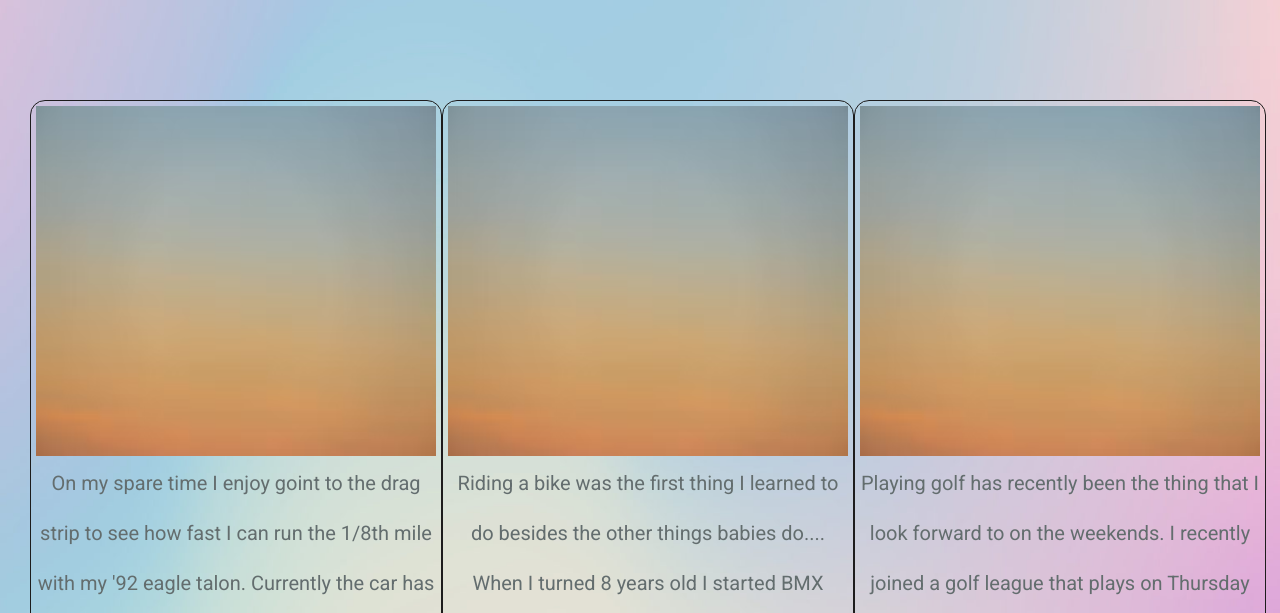
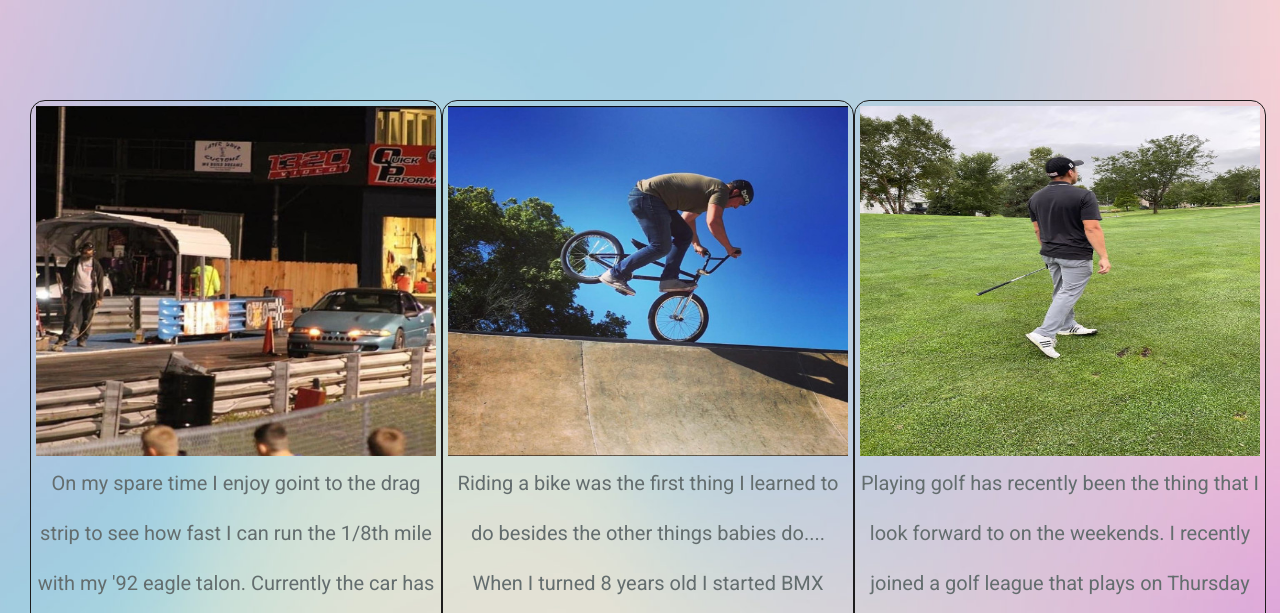
Before and after one commit to simonoscar10/bioSite, a plain HTML site: page hobbies.html in a window 1280 px wide. Shown: the part 187-800 px from the top of the page. Drawn offline with Linux system fonts and the light colour scheme.

Commit message:
PeerReviewCommit

```diff
--- a/hobbies.html
+++ b/hobbies.html
@@ -17,7 +17,7 @@
         <div class="gallery-item">
 
             <figure>
-                <img src="images/Background3.jpg" alt="">
+                <img src="images/Track.jpg" alt="">
 
                 <p>
                     On my spare time I enjoy goint to the drag strip to see how fast I can run the 1/8th mile with my '92 eagle talon.
@@ -34,7 +34,7 @@
 
 
             <figure>
-                <img src="images/Background3.jpg" alt="">
+                <img src="images/gerryBike.jpg" alt="">
 
                 <p>
                     Riding a bike was the first thing I learned to do besides the other things babies do.... When I turned 8 years old I started BMX freestyle riding. I have competed in many competitions and won.
@@ -51,7 +51,7 @@
 
 
             <figure>
-                <img src="images/Background3.jpg" alt="">
+                <img src="images/GerryGolf.jpg" alt="">
                 <p>
                     Playing golf has recently been the thing that I look forward to on the weekends. I recently joined a golf league that plays on Thursday nights.
                     Golf is very hard sport to learn, because it requires your body to move differently.
```
Also changed, not shown: index.html (+3 -3 lines), images/CarShop.jpg (added), images/ElectricalPanel.jpg (added), images/GerryGolf.jpg (added), images/GerryWorkout.jpg (added), images/Track.jpg (added), images/gerryBike.jpg (added).
